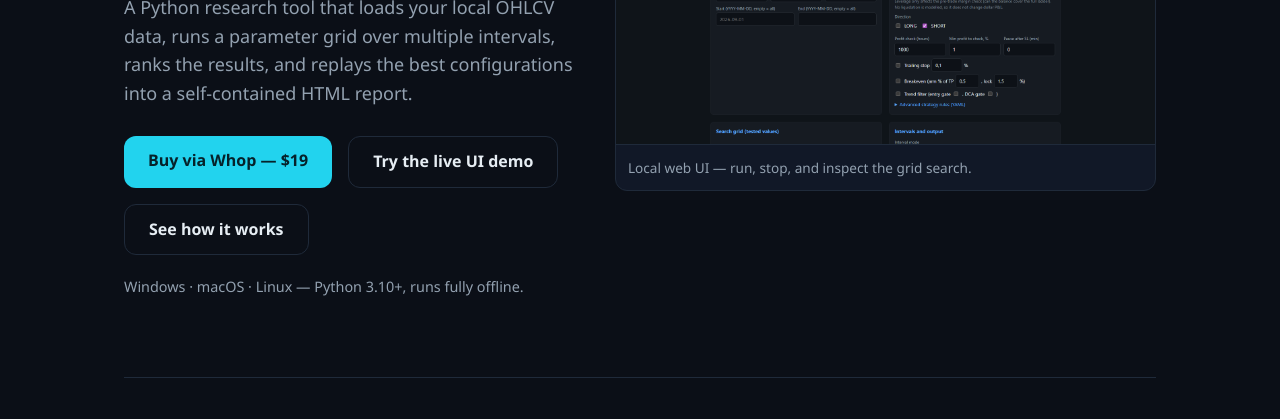
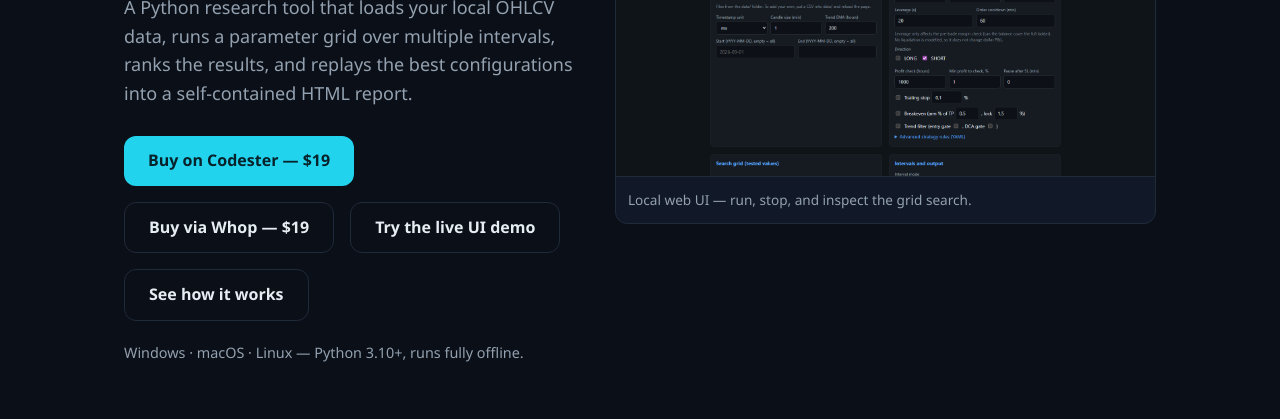
Before and after one commit to hugopattonzone/dca-research-lab, a plain HTML site: page index.html in a window 1280 px wide. Shown: the part 381-800 px from the top of the page. Drawn offline with Linux system fonts and the light colour scheme.

Commit message:
Add Codester buy button with affiliate link

```diff
--- a/index.html
+++ b/index.html
@@ -32,7 +32,8 @@
           configurations into a self-contained HTML report.
         </p>
         <div class="cta-row">
-          <a class="btn btn-primary" href="https://dca-ltc.whop.site/" target="_blank" rel="noopener">Buy via Whop — $19</a>
+          <a class="btn btn-primary" href="https://www.codester.com/items/76673/dca-research-lab-python-strategy-backtester?ref=coolbeat" target="_blank" rel="noopener">Buy on Codester — $19</a>
+          <a class="btn btn-ghost" href="https://dca-ltc.whop.site/" target="_blank" rel="noopener">Buy via Whop — $19</a>
           <a class="btn btn-ghost" href="demo.html" target="_blank" rel="noopener">Try the live UI demo</a>
           <a class="btn btn-ghost" href="#how">See how it works</a>
         </div>
@@ -112,7 +113,8 @@
           <li>English and Russian documentation</li>
           <li>EULA and risk disclaimer included</li>
         </ul>
-        <a class="btn btn-primary" href="https://dca-ltc.whop.site/" target="_blank" rel="noopener">Buy via Whop — $19</a>
+        <a class="btn btn-primary" href="https://www.codester.com/items/76673/dca-research-lab-python-strategy-backtester?ref=coolbeat" target="_blank" rel="noopener">Buy on Codester — $19</a>
+        <a class="btn btn-ghost" href="https://dca-ltc.whop.site/" target="_blank" rel="noopener">Buy via Whop — $19</a>
       </div>
     </section>
   </main>
```
